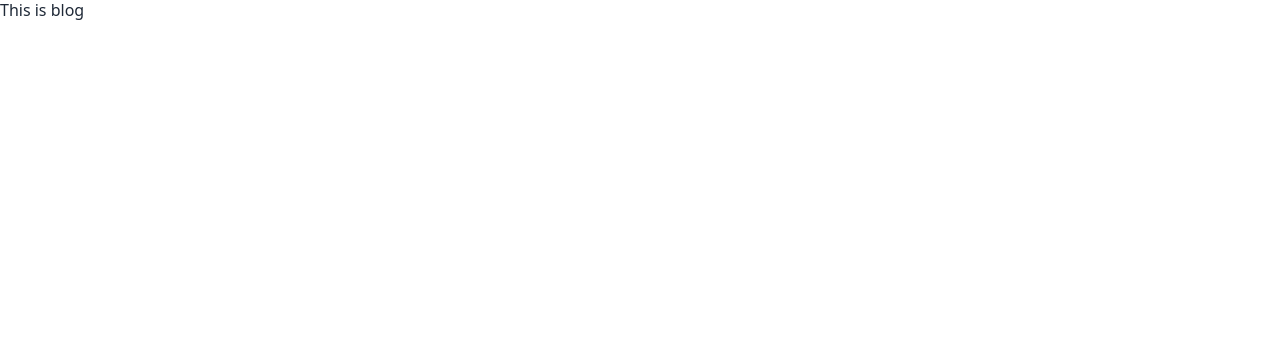
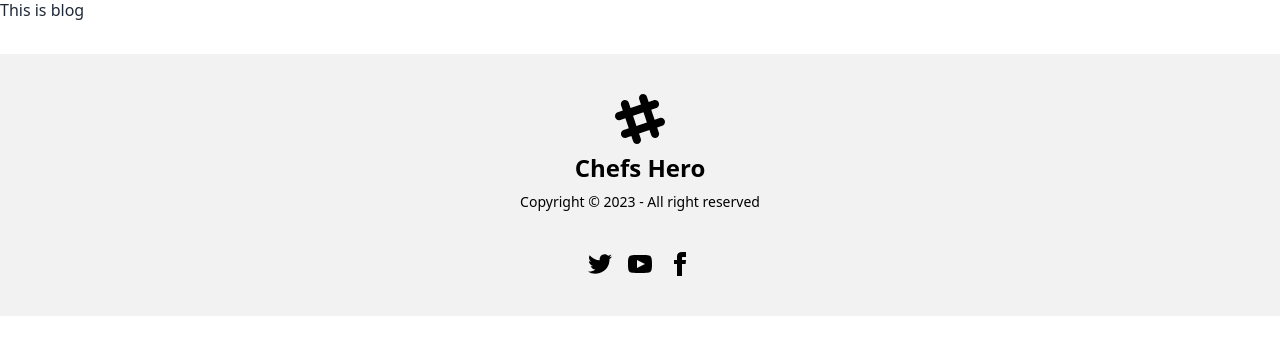
Before and after one commit to amir2601/hero-chefs-client, a React (Vite) app: page /blog in a window 1280 px wide. Shown: the part 386-740 px from the top of the page. Built offline with nearby package versions, Linux system fonts and the light colour scheme.

Commit message:
footer section done

```diff
--- a/src/layout/Chef.jsx
+++ b/src/layout/Chef.jsx
@@ -1,12 +1,14 @@
 import React from 'react';
 import Navbar from '../pages/Home/Shared/Navbar/Navbar';
 import { Outlet } from 'react-router-dom';
+import Footer from '../pages/Home/Shared/Footer/Footer';
 
 const Chef = () => {
     return (
         <div>
             <Navbar></Navbar>
             <Outlet></Outlet>
+            <Footer></Footer>
         </div>
     );
 };
--- a/src/layout/Main.jsx
+++ b/src/layout/Main.jsx
@@ -2,6 +2,7 @@
 import Navbar from '../pages/Home/Shared/Navbar/Navbar';
 import { Outlet } from 'react-router-dom';
 import Header from '../pages/Home/Shared/Header/Header';
+import Footer from '../pages/Home/Shared/Footer/Footer';
 
 const Main = () => {
     return (
@@ -9,6 +10,7 @@
             <Navbar></Navbar>
             <Header></Header>
             <Outlet></Outlet>
+            <Footer></Footer>
         </div>
     );
 };
--- /dev/null
+++ b/src/pages/Home/Shared/Footer/Footer.jsx
@@ -0,0 +1,26 @@
+import React from 'react';
+
+const Footer = () => {
+    return (
+        <div>
+            <footer className="footer text-black footer-center p-10 bg-base-200 mt-8">
+                <div>
+                    <svg width="50" height="50" viewBox="0 0 24 24" xmlns="http://www.w3.org/2000/svg" fillRule="evenodd" clipRule="evenodd" className="inline-block fill-current"><path d="M22.672 15.226l-2.432.811.841 2.515c.33 1.019-.209 2.127-1.23 2.456-1.15.325-2.148-.321-2.463-1.226l-.84-2.518-5.013 1.677.84 2.517c.391 1.203-.434 2.542-1.831 2.542-.88 0-1.601-.564-1.86-1.314l-.842-2.516-2.431.809c-1.135.328-2.145-.317-2.463-1.229-.329-1.018.211-2.127 1.231-2.456l2.432-.809-1.621-4.823-2.432.808c-1.355.384-2.558-.59-2.558-1.839 0-.817.509-1.582 1.327-1.846l2.433-.809-.842-2.515c-.33-1.02.211-2.129 1.232-2.458 1.02-.329 2.13.209 2.461 1.229l.842 2.515 5.011-1.677-.839-2.517c-.403-1.238.484-2.553 1.843-2.553.819 0 1.585.509 1.85 1.326l.841 2.517 2.431-.81c1.02-.33 2.131.211 2.461 1.229.332 1.018-.21 2.126-1.23 2.456l-2.433.809 1.622 4.823 2.433-.809c1.242-.401 2.557.484 2.557 1.838 0 .819-.51 1.583-1.328 1.847m-8.992-6.428l-5.01 1.675 1.619 4.828 5.011-1.674-1.62-4.829z"></path></svg>
+                    <p className="font-bold text-2xl">
+                        Chefs Hero
+                    </p>
+                    <p>Copyright © 2023 - All right reserved</p>
+                </div>
+                <div>
+                    <div className="grid grid-flow-col gap-4">
+                        <a><svg xmlns="http://www.w3.org/2000/svg" width="24" height="24" viewBox="0 0 24 24" className="fill-current"><path d="M24 4.557c-.883.392-1.832.656-2.828.775 1.017-.609 1.798-1.574 2.165-2.724-.951.564-2.005.974-3.127 1.195-.897-.957-2.178-1.555-3.594-1.555-3.179 0-5.515 2.966-4.797 6.045-4.091-.205-7.719-2.165-10.148-5.144-1.29 2.213-.669 5.108 1.523 6.574-.806-.026-1.566-.247-2.229-.616-.054 2.281 1.581 4.415 3.949 4.89-.693.188-1.452.232-2.224.084.626 1.956 2.444 3.379 4.6 3.419-2.07 1.623-4.678 2.348-7.29 2.04 2.179 1.397 4.768 2.212 7.548 2.212 9.142 0 14.307-7.721 13.995-14.646.962-.695 1.797-1.562 2.457-2.549z"></path></svg></a>
+                        <a><svg xmlns="http://www.w3.org/2000/svg" width="24" height="24" viewBox="0 0 24 24" className="fill-current"><path d="M19.615 3.184c-3.604-.246-11.631-.245-15.23 0-3.897.266-4.356 2.62-4.385 8.816.029 6.185.484 8.549 4.385 8.816 3.6.245 11.626.246 15.23 0 3.897-.266 4.356-2.62 4.385-8.816-.029-6.185-.484-8.549-4.385-8.816zm-10.615 12.816v-8l8 3.993-8 4.007z"></path></svg></a>
+                        <a><svg xmlns="http://www.w3.org/2000/svg" width="24" height="24" viewBox="0 0 24 24" className="fill-current"><path d="M9 8h-3v4h3v12h5v-12h3.642l.358-4h-4v-1.667c0-.955.192-1.333 1.115-1.333h2.885v-5h-3.808c-3.596 0-5.192 1.583-5.192 4.615v3.385z"></path></svg></a>
+                    </div>
+                </div>
+            </footer>
+        </div>
+    );
+};
+
+export default Footer;
```
